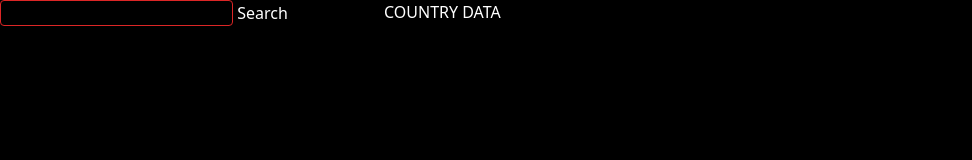
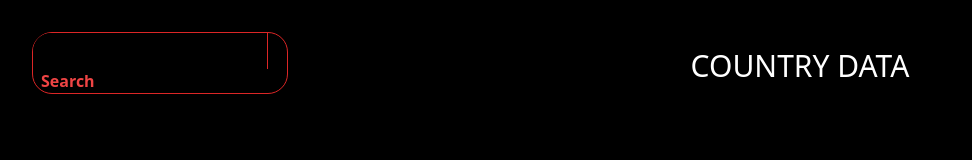
Before and after one commit to ezemmet/country-data, a plain HTML site: page index.html in a window 1280 px wide. Shown: the whole page, without its empty margins (0-972 px from the left). Drawn offline with nearby package versions, Linux system fonts and the light colour scheme.

Commit message:
Working on style

```diff
--- a/app.js
+++ b/app.js
@@ -27,7 +27,7 @@ async function getData() {
             const countryDiv = document.createElement('div');
             countryDiv.classList.add('country');
             countryDiv.innerHTML = `
-                <h3>${name}</h3>
+                <h1>${name}</h1>
                 <p><strong>Capital:</strong> ${capital}</p>
                 <p><strong>Currency:</strong> ${currencies}</p>
                 <p><strong>Languages:</strong> ${languages}</p>
--- a/index.html
+++ b/index.html
@@ -6,16 +6,19 @@
     <meta name="viewport" content="width=device-width, initial-scale=1.0">
     <script src="https://cdn.tailwindcss.com"></script>
     <title>COUNTRY DATA API WEB APP | EZEMMET</title>
+    <link rel="stylesheet" href="./style.css">
 </head>
 
 <body class="bg-black text-white">
-    <div id="pageLayout" class="flex">
-        <div id="sidebar" class="w-[30vw]">
-            <input type="text" id="input" class="border border-red-600 rounded bg-black outline-none">
-            <button id="btn">Search</button>
+    <div id="pageLayout" class="lg:flex h-screen">
+        <div id="sidebar" class="w-[25%] p-[2rem] lg:overflow-y-scroll custom-sidebar-scroll">
+            <div class="border border-red-600 rounded-[20px]">
+                <input type="text" id="input" class="border-r border-red-600 py-[0.5rem] text-sm px-[1rem] bg-black outline-none rounded-tl-[20px] rounded-bl-[20px]">
+                <button id="btn" class="text-red-500 hover:text-green-500 font-semibold ml-[0.5rem]">Search</button>
+            </div>
         </div>
-        <div id="mainPage" class="w-[70vw]">
-            <h2>COUNTRY DATA</h2>
+        <div id="mainPage" class="w-[75%] p-[3rem] lg:overflow-y-scroll custom-main-scroll">
+            <h2 class="text-center text-3xl">COUNTRY DATA</h2>
             <div id="resultContainer"></div>
         </div>
     </div>
--- /dev/null
+++ b/style.css
@@ -0,0 +1,43 @@
+body {
+    margin: 0;
+    padding: 0;
+    box-sizing: border-box;
+}
+
+.custom-sidebar-scroll::-webkit-scrollbar {
+    width: 4px;
+}
+
+.custom-sidebar-scroll::-webkit-scrollbar-thumb {
+    background-color: #4a5568;
+    border-radius: 4px;
+}
+
+.custom-sidebar-scroll::-webkit-scrollbar-thumb:hover {
+    background-color: #2c3441;
+}
+
+.custom-sidebar-scroll::-webkit-scrollbar-track {
+    background-color: #1c2430;
+}
+
+.custom-main-scroll::-webkit-scrollbar {
+    width: 5px;
+}
+
+.custom-main-scroll::-webkit-scrollbar-thumb {
+    background-color: #a0aec0;
+    border-radius: 4px;
+}
+
+.custom-main-scroll::-webkit-scrollbar-thumb:hover {
+    background-color: #718096;
+}
+
+.custom-main-scroll::-webkit-scrollbar-track {
+    background-color: #e2e8f0;
+}
+
+.custom-main-scroll::-webkit-scrollbar-track {
+    background-color: #1c2430;
+}
```
